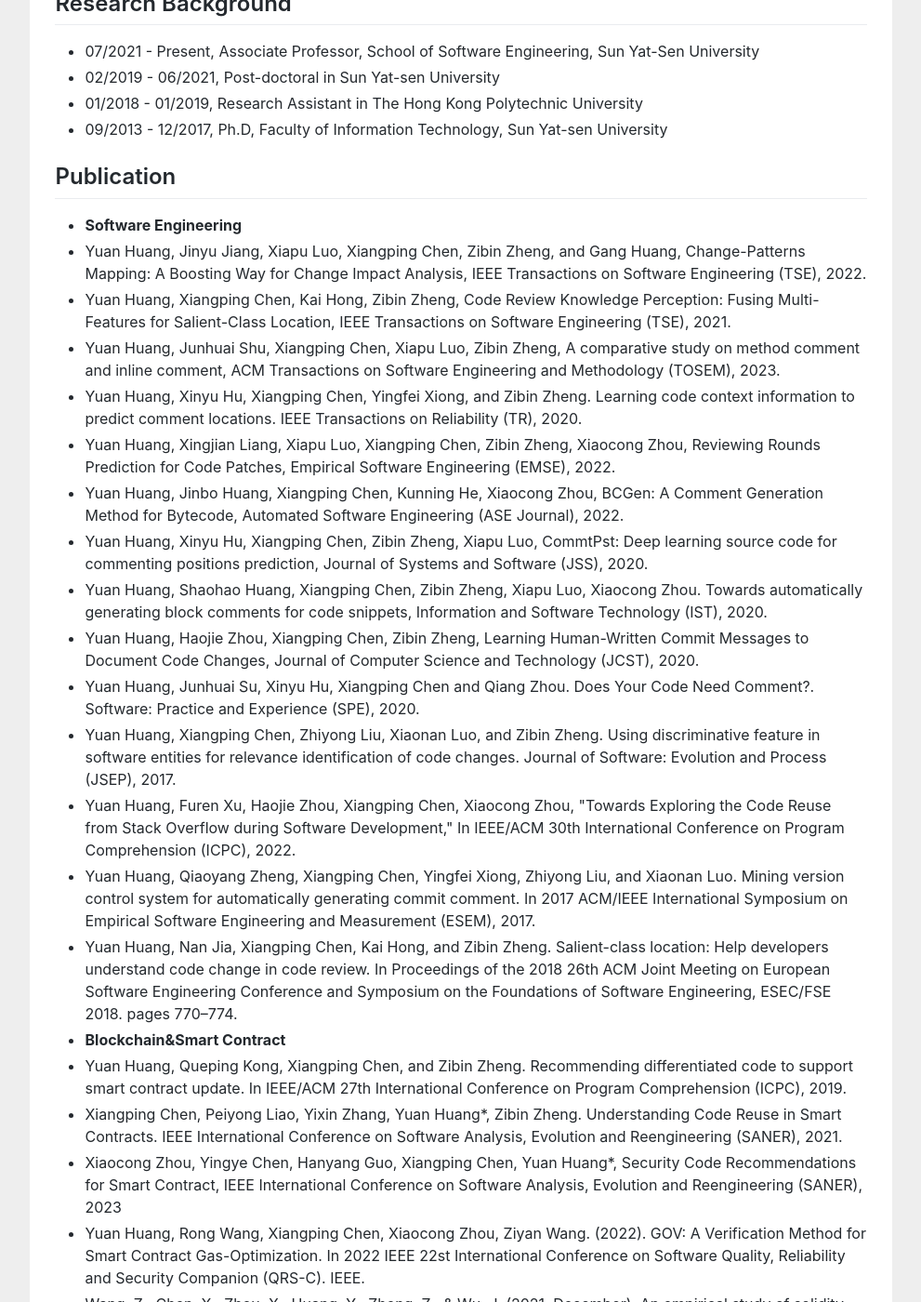
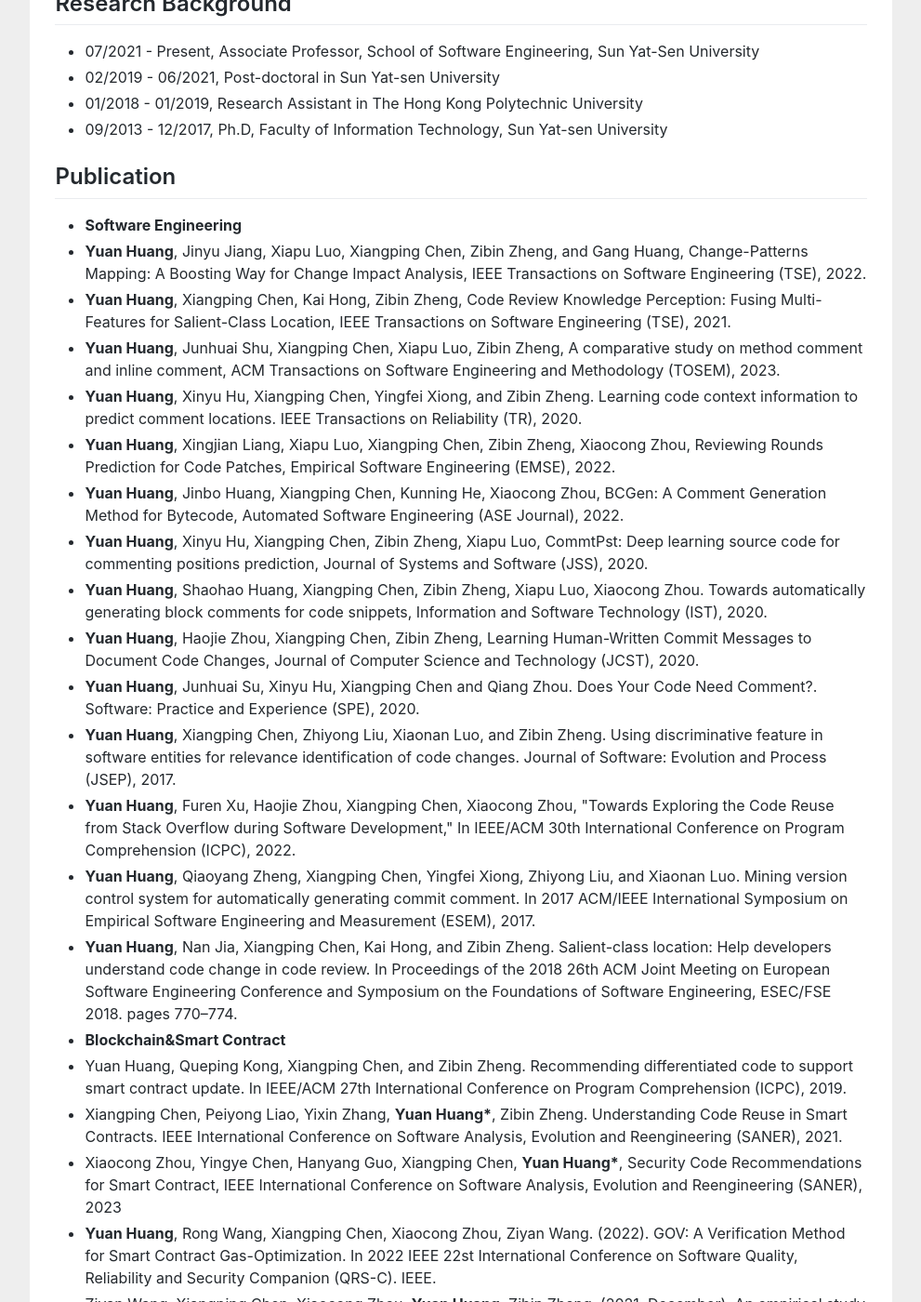
Before and after one commit to huangyuan-hy/huangyuan-hy.github.io, a Jekyll site: the page index.html, which Jekyll copies as it is, in a window 1280 px wide and 1400 px high, scrolled down 641 px. Shown: the whole window at 93% size, without its empty margins (144-1135 px from the left). Built offline with Jekyll 4.4.1, drawn with Linux system fonts in a browser that asks for light colours; part of the change alters nothing that is shown; some of the changed text lies outside the part shown.

Commit message:
Update index.html

```diff
--- a/index.html
+++ b/index.html
@@ -85,39 +85,39 @@ gtag('config', 'UA-158965281-1');
 					<li><b>Software Engineering</b>
 				        </li>
 
-<li>Yuan Huang, Jinyu Jiang, Xiapu Luo, Xiangping Chen, Zibin Zheng, and Gang Huang, Change-Patterns Mapping: A Boosting Way for Change Impact Analysis, IEEE Transactions on Software Engineering (TSE), 2022.</li>
-<li>Yuan Huang, Xiangping Chen, Kai Hong, Zibin Zheng, Code Review Knowledge Perception: Fusing Multi-Features for Salient-Class Location, IEEE Transactions on Software Engineering (TSE), 2021.</li>
-<li>Yuan Huang, Junhuai Shu, Xiangping Chen, Xiapu Luo, Zibin Zheng, A comparative study on method comment and inline comment, ACM Transactions on Software Engineering and Methodology (TOSEM), 2023.</li>
-<li>Yuan Huang, Xinyu Hu, Xiangping Chen, Yingfei Xiong, and Zibin Zheng. Learning code context information to predict comment locations. IEEE Transactions on Reliability (TR), 2020.</li>
-<li>Yuan Huang, Xingjian Liang, Xiapu Luo, Xiangping Chen, Zibin Zheng, Xiaocong Zhou, Reviewing Rounds Prediction for Code Patches, Empirical Software Engineering (EMSE), 2022.</li>
-<li>Yuan Huang, Jinbo Huang, Xiangping Chen, Kunning He, Xiaocong Zhou, BCGen: A Comment Generation Method for Bytecode, Automated Software Engineering (ASE Journal), 2022.</li>
-<li>Yuan Huang, Xinyu Hu, Xiangping Chen, Zibin Zheng, Xiapu Luo, CommtPst: Deep learning source code for commenting positions prediction, Journal of Systems and Software (JSS), 2020.</li>
-<li>Yuan Huang, Shaohao Huang, Xiangping Chen, Zibin Zheng, Xiapu Luo, Xiaocong Zhou. Towards automatically generating block comments for code snippets, Information and Software Technology (IST), 2020.</li>
-<li>Yuan Huang, Haojie Zhou, Xiangping Chen, Zibin Zheng, Learning Human-Written Commit Messages to Document Code Changes, Journal of Computer Science and Technology (JCST), 2020.</li>
-<li>Yuan Huang, Junhuai Su, Xinyu Hu, Xiangping Chen and Qiang Zhou. Does Your Code Need Comment?. Software: Practice and Experience (SPE), 2020.</li>
-<li>Yuan Huang, Xiangping Chen, Zhiyong Liu, Xiaonan Luo, and Zibin Zheng. Using discriminative feature in software entities for relevance identification of code changes. Journal of Software: Evolution and Process (JSEP), 2017.</li>
-<li>Yuan Huang, Furen Xu, Haojie Zhou, Xiangping Chen, Xiaocong Zhou, "Towards Exploring the Code Reuse from Stack Overflow during Software Development," In IEEE/ACM 30th International Conference on Program Comprehension (ICPC), 2022.</li>
-<li>Yuan Huang, Qiaoyang Zheng, Xiangping Chen, Yingfei Xiong, Zhiyong Liu, and Xiaonan Luo. Mining version control system for automatically generating commit comment. In 2017 ACM/IEEE International Symposium on Empirical Software Engineering and Measurement (ESEM), 2017.</li>
-<li>Yuan Huang, Nan Jia, Xiangping Chen, Kai Hong, and Zibin Zheng. Salient-class location: Help developers understand code change in code review. In Proceedings of the 2018 26th ACM Joint Meeting on European Software Engineering Conference and Symposium on the Foundations of Software Engineering, ESEC/FSE 2018. pages 770–774.</li>
+<li><b>Yuan Huang</b>, Jinyu Jiang, Xiapu Luo, Xiangping Chen, Zibin Zheng, and Gang Huang, Change-Patterns Mapping: A Boosting Way for Change Impact Analysis, IEEE Transactions on Software Engineering (TSE), 2022.</li>
+<li><b>Yuan Huang</b>, Xiangping Chen, Kai Hong, Zibin Zheng, Code Review Knowledge Perception: Fusing Multi-Features for Salient-Class Location, IEEE Transactions on Software Engineering (TSE), 2021.</li>
+<li><b>Yuan Huang</b>, Junhuai Shu, Xiangping Chen, Xiapu Luo, Zibin Zheng, A comparative study on method comment and inline comment, ACM Transactions on Software Engineering and Methodology (TOSEM), 2023.</li>
+<li><b>Yuan Huang</b>, Xinyu Hu, Xiangping Chen, Yingfei Xiong, and Zibin Zheng. Learning code context information to predict comment locations. IEEE Transactions on Reliability (TR), 2020.</li>
+<li><b>Yuan Huang</b>, Xingjian Liang, Xiapu Luo, Xiangping Chen, Zibin Zheng, Xiaocong Zhou, Reviewing Rounds Prediction for Code Patches, Empirical Software Engineering (EMSE), 2022.</li>
+<li><b>Yuan Huang</b>, Jinbo Huang, Xiangping Chen, Kunning He, Xiaocong Zhou, BCGen: A Comment Generation Method for Bytecode, Automated Software Engineering (ASE Journal), 2022.</li>
+<li><b>Yuan Huang</b>, Xinyu Hu, Xiangping Chen, Zibin Zheng, Xiapu Luo, CommtPst: Deep learning source code for commenting positions prediction, Journal of Systems and Software (JSS), 2020.</li>
+<li><b>Yuan Huang</b>, Shaohao Huang, Xiangping Chen, Zibin Zheng, Xiapu Luo, Xiaocong Zhou. Towards automatically generating block comments for code snippets, Information and Software Technology (IST), 2020.</li>
+<li><b>Yuan Huang</b>, Haojie Zhou, Xiangping Chen, Zibin Zheng, Learning Human-Written Commit Messages to Document Code Changes, Journal of Computer Science and Technology (JCST), 2020.</li>
+<li><b>Yuan Huang</b>, Junhuai Su, Xinyu Hu, Xiangping Chen and Qiang Zhou. Does Your Code Need Comment?. Software: Practice and Experience (SPE), 2020.</li>
+<li><b>Yuan Huang</b>, Xiangping Chen, Zhiyong Liu, Xiaonan Luo, and Zibin Zheng. Using discriminative feature in software entities for relevance identification of code changes. Journal of Software: Evolution and Process (JSEP), 2017.</li>
+<li><b>Yuan Huang</b>, Furen Xu, Haojie Zhou, Xiangping Chen, Xiaocong Zhou, "Towards Exploring the Code Reuse from Stack Overflow during Software Development," In IEEE/ACM 30th International Conference on Program Comprehension (ICPC), 2022.</li>
+<li><b>Yuan Huang</b>, Qiaoyang Zheng, Xiangping Chen, Yingfei Xiong, Zhiyong Liu, and Xiaonan Luo. Mining version control system for automatically generating commit comment. In 2017 ACM/IEEE International Symposium on Empirical Software Engineering and Measurement (ESEM), 2017.</li>
+<li><b>Yuan Huang</b>, Nan Jia, Xiangping Chen, Kai Hong, and Zibin Zheng. Salient-class location: Help developers understand code change in code review. In Proceedings of the 2018 26th ACM Joint Meeting on European Software Engineering Conference and Symposium on the Foundations of Software Engineering, ESEC/FSE 2018. pages 770–774.</li>
 
 					<li><b>Blockchain&Smart Contract</b>
 				        </li>
 
 					<li>Yuan Huang, Queping Kong, Xiangping Chen, and Zibin Zheng. Recommending differentiated code to support smart contract update. In IEEE/ACM 27th International Conference on Program Comprehension (ICPC), 2019. </li>
 
-<li>Xiangping Chen, Peiyong Liao, Yixin Zhang, Yuan Huang*, Zibin Zheng. Understanding Code Reuse in Smart Contracts. IEEE International Conference on Software Analysis, Evolution and Reengineering (SANER), 2021.</li>
+<li>Xiangping Chen, Peiyong Liao, Yixin Zhang, <b>Yuan Huang*</b>, Zibin Zheng. Understanding Code Reuse in Smart Contracts. IEEE International Conference on Software Analysis, Evolution and Reengineering (SANER), 2021.</li>
 
-<li>Xiaocong Zhou, Yingye Chen, Hanyang Guo, Xiangping Chen, Yuan Huang*, Security Code Recommendations for Smart Contract, IEEE International Conference on Software Analysis, Evolution and Reengineering (SANER), 2023</li>
+<li>Xiaocong Zhou, Yingye Chen, Hanyang Guo, Xiangping Chen, <b>Yuan Huang*</b>, Security Code Recommendations for Smart Contract, IEEE International Conference on Software Analysis, Evolution and Reengineering (SANER), 2023</li>
 
-<li>Yuan Huang, Rong Wang, Xiangping Chen, Xiaocong Zhou, Ziyan Wang. (2022). GOV: A Verification Method for Smart Contract Gas-Optimization. In 2022 IEEE 22st International Conference on Software Quality, Reliability and Security Companion (QRS-C). IEEE.</li>
+<li><b>Yuan Huang</b>, Rong Wang, Xiangping Chen, Xiaocong Zhou, Ziyan Wang. (2022). GOV: A Verification Method for Smart Contract Gas-Optimization. In 2022 IEEE 22st International Conference on Software Quality, Reliability and Security Companion (QRS-C). IEEE.</li>
 
-<li>Wang, Z., Chen, X., Zhou, X., Huang, Y., Zheng, Z., & Wu, J. (2021, December). An empirical study of solidity language features. In 2021 IEEE 21st International Conference on Software Quality, Reliability and Security Companion (QRS-C) (pp. 698-707). IEEE.</li>
+<li>Ziyan Wang, Xiangping Chen, Xiaocong Zhou, <b>Yuan Huang</b>, Zibin Zheng. (2021, December). An empirical study of solidity language features. In 2021 IEEE 21st International Conference on Software Quality, Reliability and Security Companion (QRS-C) (pp. 698-707). IEEE.</li>
 
-<li>Kong, Q. P., Wang, Z. Y., Huang, Y., Chen, X. P., Zhou, X. C., Zheng, Z. B., & Huang, G. (2022). Characterizing and detecting gas-inefficient patterns in smart contracts. Journal of Computer Science and Technology, 37(1), 67-82.</li>
+<li>Queping Kong, Ziyan Wang, <b>Yuan Huang</b>, Xiangping Chen, Xiaocong Zhou, Zibin Zheng, Gang Huang. (2022). Characterizing and detecting gas-inefficient patterns in smart contracts. Journal of Computer Science and Technology, 37(1), 67-82.</li>
 
-<li>Chen, X., Kong, Q., Zhu, H. N., Zhang, Y., Huang, Y., & Jiang, Z. (2020). Deciphering Cryptocurrencies by Reverse Analyzing on Smart Contracts. In Blockchain and Trustworthy Systems: Second International Conference, BlockSys 2020, Dali, China, August 6–7, 2020, Best Paper (pp. 532-546). Springer Singapore.</li>
+<li>Xiangping Chen, Queping Kong, Haonan Zhu, Yixin Zhang, <b>Yuan Huang*</b>, & Zigui Jiang. (2020). Deciphering Cryptocurrencies by Reverse Analyzing on Smart Contracts. In Blockchain and Trustworthy Systems: Second International Conference, BlockSys 2020, Dali, China, August 6–7, 2020, Best Paper (pp. 532-546). Springer Singapore.</li>
 
-<li>Huang, Y., Kong, Q., Jia, N., Chen, X., & Zheng, Z. (2021). Intelligence-Driven Optimization of Smart Contracts. Blockchain Intelligence: Methods, Applications and Challenges, 73-93.</li>
+<li>H<b>Yuan Huang</b>, Queping Kong, Xiangping Chen, Zibin Zheng. (2021). Intelligence-Driven Optimization of Smart Contracts. Blockchain Intelligence: Methods, Applications and Challenges, 73-93.</li>
 
 
 
```
